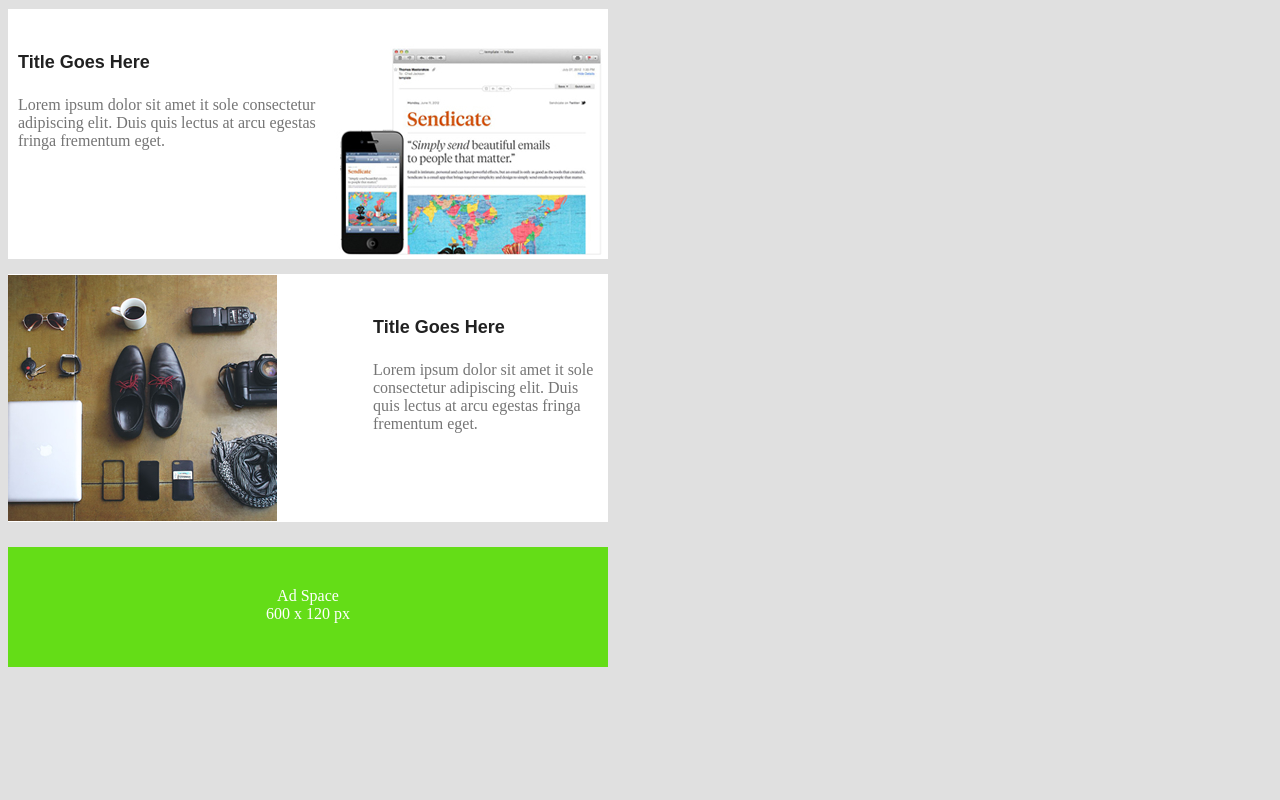
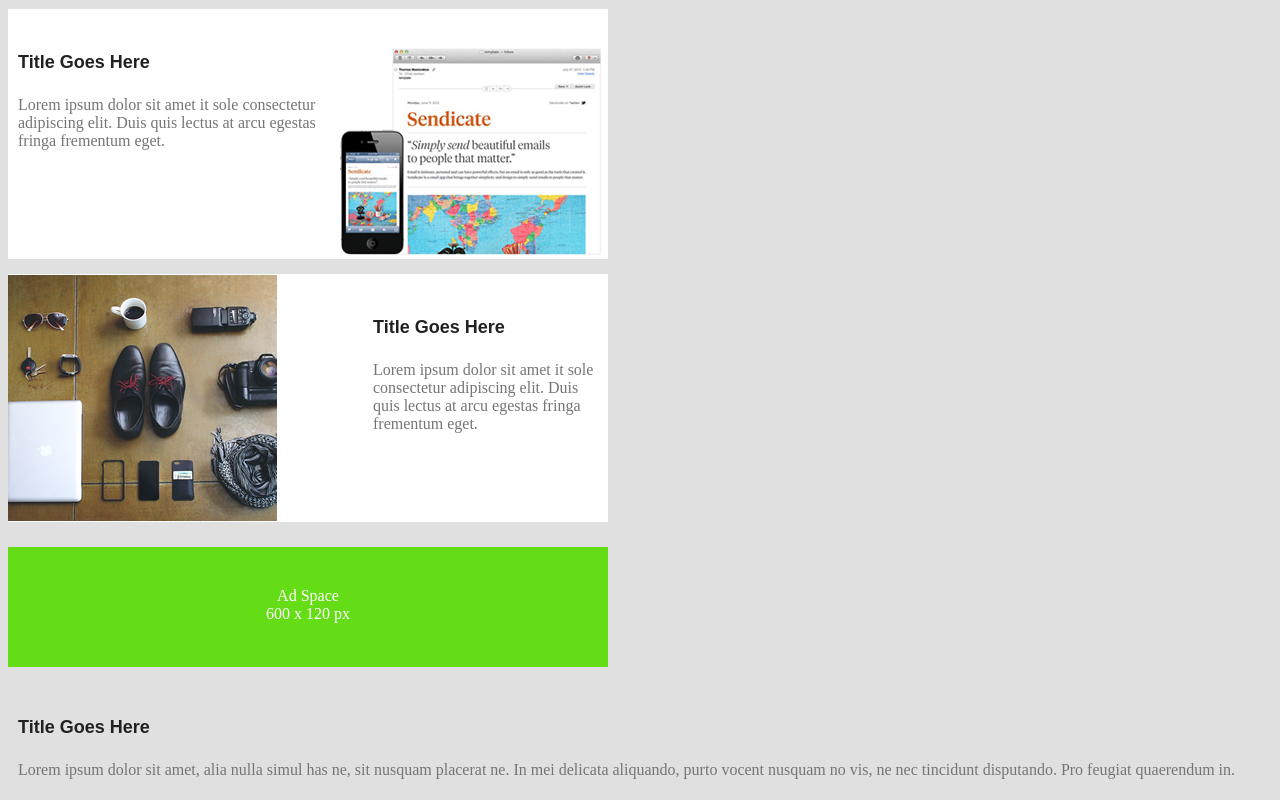
Before and after one commit to cnzau/psdToHtml, a plain HTML site: page index.html in a window 1280 px wide. Shown: the part 828-1628 px from the top of the page. Before the commit the page ends 1520 px from the top, so only its background shows below. Drawn offline with Linux system fonts and the light colour scheme.

Commit message:
added the 2nd last div "Title goes here"

```diff
--- a/index.html
+++ b/index.html
@@ -84,5 +84,10 @@
 			600 x 120 px
 		</p>
 	</div>
+	<div id="div17">
+		<h3 id="h0">Title Goes Here</h4>
+        <p id="p3">Lorem ipsum dolor sit amet, alia nulla simul has ne, sit nusquam placerat ne. In mei delicata aliquando, purto vocent nusquam no vis, ne nec tincidunt disputando. Pro feugiat quaerendum in.
+		</p>
+	</div>
 </body>
 </html>
```
